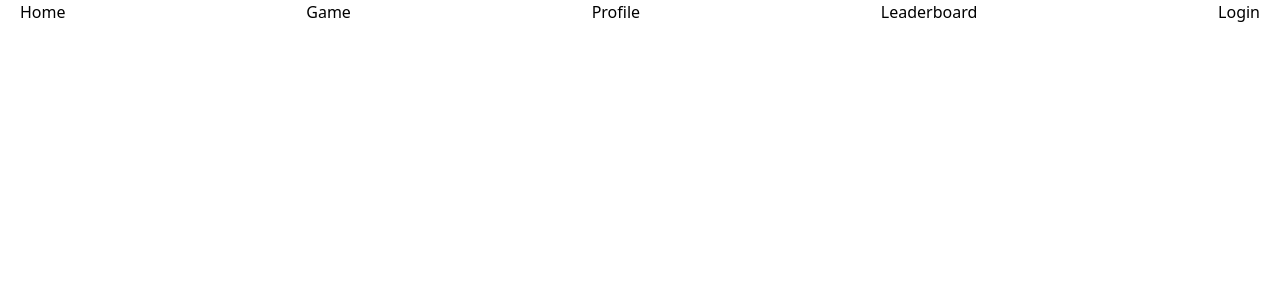
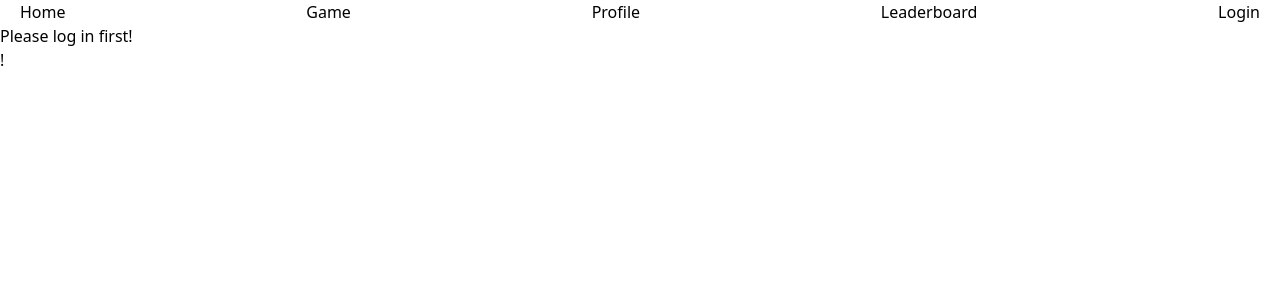
Before and after one commit to CurtisUnderwood/team-donation-app, a Next.js app: page /profile in a window 1280 px wide. Shown: the top 300 px of the page. Built offline with nearby package versions, Linux system fonts and the light colour scheme; no server answers.

Commit message:
implemented auth0 authentication

```diff
--- /dev/null
+++ b/components/LoginButton.tsx
@@ -0,0 +1,9 @@
+import React from "react";
+
+const LoginButton = () => (
+  <button onClick={() => (window.location.href = "/api/auth/login")}>
+    Log In
+  </button>
+);
+
+export default LoginButton;
--- /dev/null
+++ b/components/LogoutButton.tsx
@@ -0,0 +1,9 @@
+import React from "react";
+
+const LogoutButton = () => (
+  <button onClick={() => (window.location.href = "/api/auth/logout")}>
+    Log Out
+  </button>
+);
+
+export default LogoutButton;
--- a/pages/_app.tsx
+++ b/pages/_app.tsx
@@ -1,14 +1,15 @@
 import "@/styles/globals.css";
 import type { AppProps } from "next/app";
 import Navbar from "@/components/navbar";
+import { UserProvider } from "@auth0/nextjs-auth0/client";
 
 export default function App({ Component, pageProps }: AppProps) {
-
-return (
+  return (
     <>
-      <Navbar />
-      <Component {...pageProps} />
+      <UserProvider>
+        <Navbar />
+        <Component {...pageProps} />
+      </UserProvider>
     </>
   );
-
 }
--- /dev/null
+++ b/pages/api/auth/[...auth0].js
@@ -0,0 +1,3 @@
+import { handleAuth } from "@auth0/nextjs-auth0";
+
+export default handleAuth();
--- a/pages/index.tsx
+++ b/pages/index.tsx
@@ -2,9 +2,7 @@ import Navbar from "@/components/navbar";
 
 export default function Home() {
   return (
-    <main
-      className='text-center'
-    >
+    <main className="text-center">
       <p>Team Donation App</p>
     </main>
   );
--- a/pages/login.tsx
+++ b/pages/login.tsx
@@ -1,11 +1,13 @@
-import Head from 'next/head';
-import React from 'react';
+// import Head from "next/head";
+import React from "react";
+import { useUser } from "@auth0/nextjs-auth0/client";
+import LogoutButton from "@/components/LogoutButton";
+import LoginButton from "@/components/LoginButton";
 
 const LoginPage: React.FC = () => {
-  return (
-    <>
-    </>
-  );
+  const { user } = useUser();
+
+  return <>{user ? <LogoutButton /> : <LoginButton />}</>;
 };
 
 export default LoginPage;
--- a/pages/profile.tsx
+++ b/pages/profile.tsx
@@ -1,11 +1,15 @@
-import Head from 'next/head';
-import React from 'react';
+import { useUser } from "@auth0/nextjs-auth0/client";
 
-const ProfilePage: React.FC = () => {
+export default function Profile() {
+  const { user, error, isLoading } = useUser();
+
+  if (isLoading) return <div>Loading...</div>;
+  if (error) return <div>{error.message}</div>;
+
   return (
-    <>
-    </>
+    <div>
+      {user ? <div>Welcome {user.name}</div> : <div>Please log in first!</div>}!
+      {/* Display user details */}
+    </div>
   );
-};
-
-export default ProfilePage;
+}
```
Also changed, not shown: package.json (+6 -5 lines), 1 other file (tests, documents, lock files or other folders).
